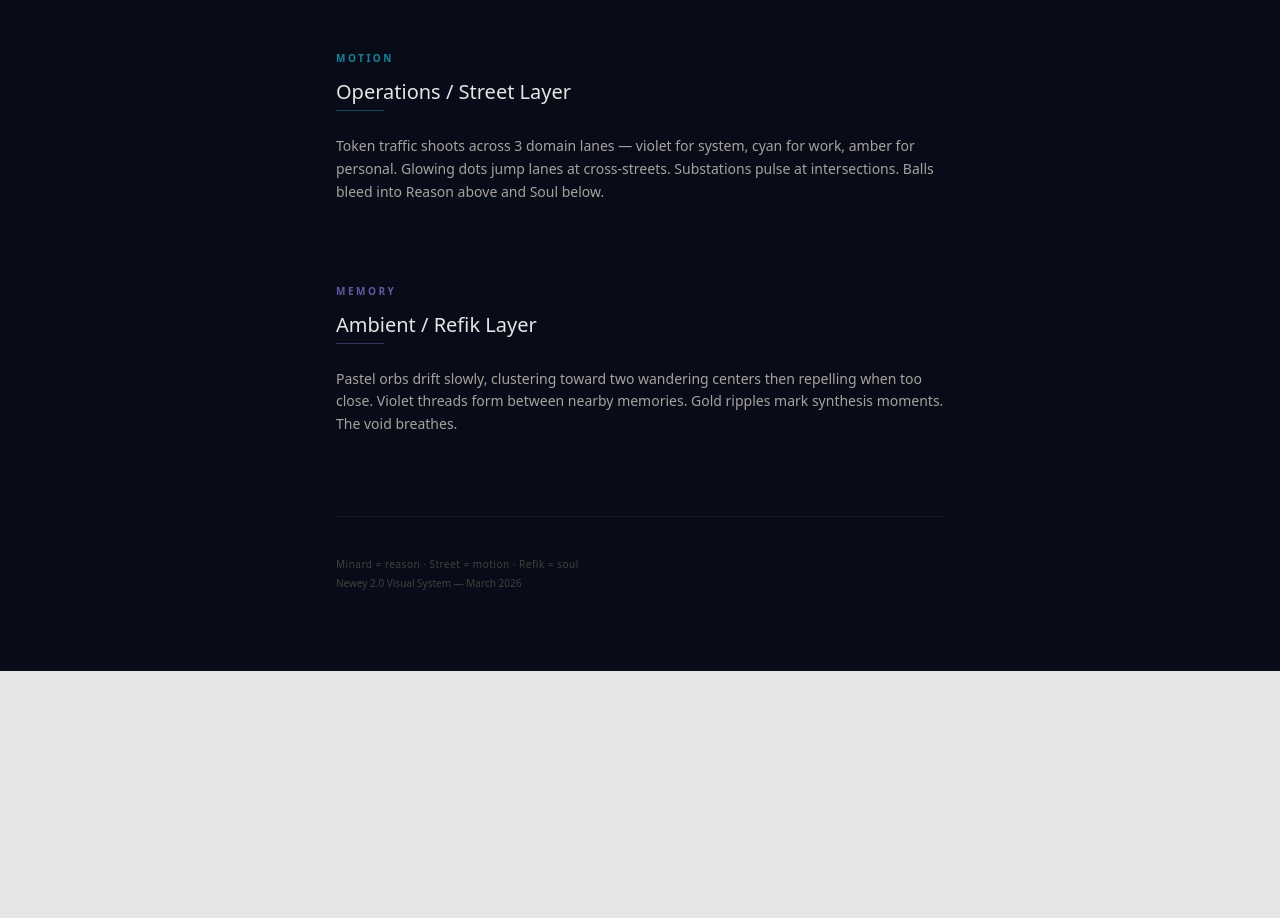
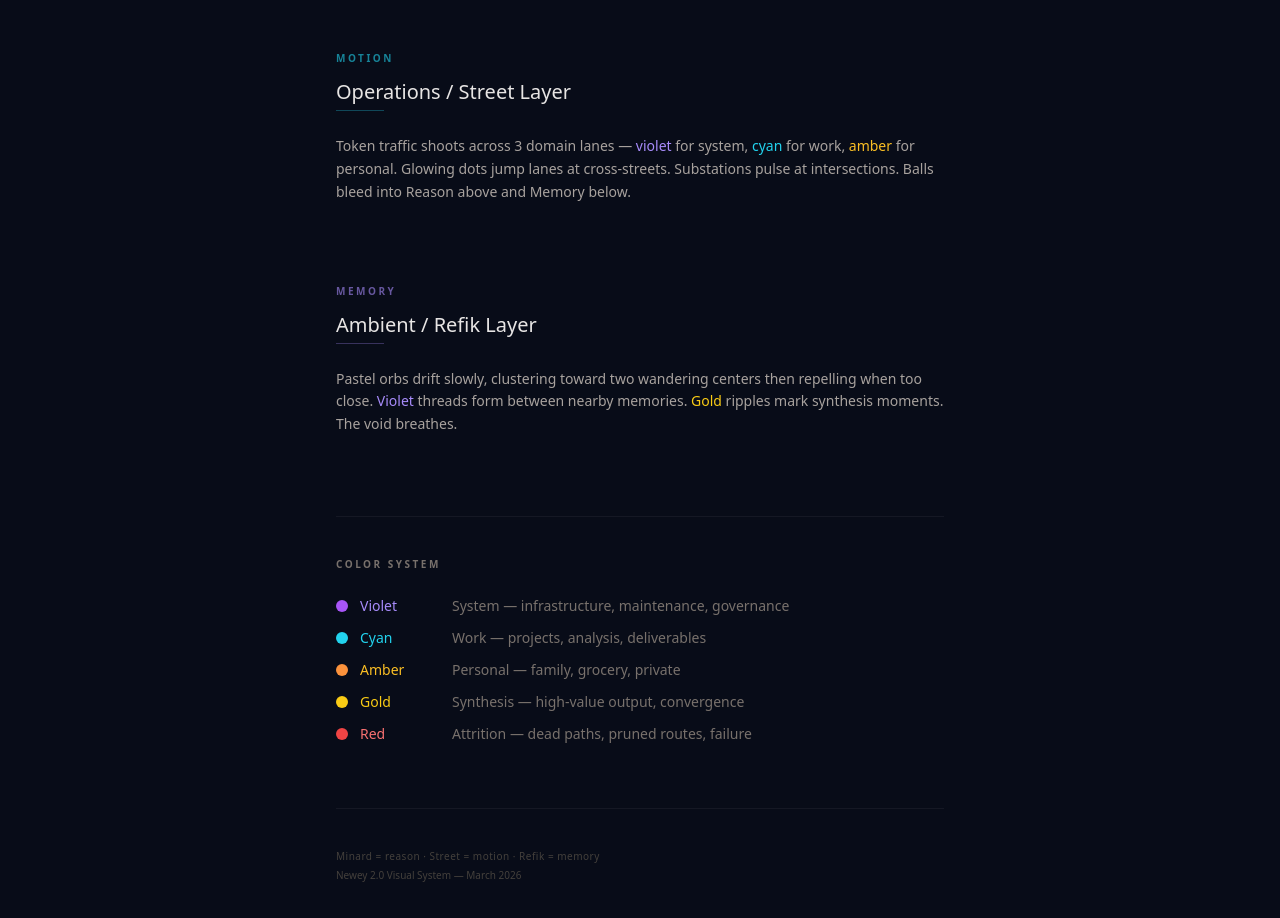
Before and after one commit to macneweyGIT26/newey-visual, a Next.js app: page /guide in a window 1280 px wide. Shown: the part 340-1258 px from the top of the page. Before the commit the page ends 1011 px from the top, so only its background shows below. Built offline with nearby package versions, Linux system fonts and the light colour scheme.

Commit message:
Guide: unified color system + inline color references in descriptions
All 5 colors documented with meaning:
Violet=system, Cyan=work, Amber=personal, Gold=synthesis, Red=attrition
Layer descriptions updated to reference correct colors
Soul→Memory in footer

```diff
--- a/src/app/guide/page.tsx
+++ b/src/app/guide/page.tsx
@@ -26,7 +26,7 @@ export default function GuidePage() {
           <h2 className="text-xl font-light text-stone-200 mb-1">Executive / Minard Layer</h2>
           <div className="w-12 h-px bg-amber-500/30 mb-6" />
           <p className="text-sm leading-relaxed text-stone-400">
-            Gold particles flow left→right through 5 reasoning stages, narrowing as paths are pruned. Cyan traces secondary routes. Violet marks supervisory oversight. Red flashes where paths die.
+            Particles flow left→right through 5 reasoning stages, narrowing as paths are pruned. <span className="text-violet-400">Violet</span> traces system work. <span className="text-cyan-400">Cyan</span> traces work output. <span className="text-amber-400">Amber</span> traces personal. <span className="text-red-400">Red</span> flashes where paths die.
           </p>
         </div>
 
@@ -35,7 +35,7 @@ export default function GuidePage() {
           <h2 className="text-xl font-light text-stone-200 mb-1">Operations / Street Layer</h2>
           <div className="w-12 h-px bg-cyan-400/30 mb-6" />
           <p className="text-sm leading-relaxed text-stone-400">
-            Token traffic shoots across 3 domain lanes — violet for system, cyan for work, amber for personal. Glowing dots jump lanes at cross-streets. Substations pulse at intersections. Balls bleed into Reason above and Soul below.
+            Token traffic shoots across 3 domain lanes — <span className="text-violet-400">violet</span> for system, <span className="text-cyan-400">cyan</span> for work, <span className="text-amber-400">amber</span> for personal. Glowing dots jump lanes at cross-streets. Substations pulse at intersections. Balls bleed into Reason above and Memory below.
           </p>
         </div>
 
@@ -44,13 +44,45 @@ export default function GuidePage() {
           <h2 className="text-xl font-light text-stone-200 mb-1">Ambient / Refik Layer</h2>
           <div className="w-12 h-px bg-violet-400/30 mb-6" />
           <p className="text-sm leading-relaxed text-stone-400">
-            Pastel orbs drift slowly, clustering toward two wandering centers then repelling when too close. Violet threads form between nearby memories. Gold ripples mark synthesis moments. The void breathes.
+            Pastel orbs drift slowly, clustering toward two wandering centers then repelling when too close. <span className="text-violet-400">Violet</span> threads form between nearby memories. <span className="text-yellow-400">Gold</span> ripples mark synthesis moments. The void breathes.
           </p>
+        </div>
+
+        {/* Unified Color Legend */}
+        <div className="mb-16 pt-10 border-t border-white/5">
+          <p className="text-[10px] font-semibold tracking-[0.25em] uppercase text-stone-500 mb-6">Color System</p>
+          <div className="space-y-3">
+            <div className="flex items-center gap-3">
+              <span className="w-3 h-3 rounded-full" style={{background:'rgb(168,85,247)'}} />
+              <span className="text-sm text-violet-400 w-20">Violet</span>
+              <span className="text-sm text-stone-500">System — infrastructure, maintenance, governance</span>
+            </div>
+            <div className="flex items-center gap-3">
+              <span className="w-3 h-3 rounded-full" style={{background:'rgb(34,211,238)'}} />
+              <span className="text-sm text-cyan-400 w-20">Cyan</span>
+              <span className="text-sm text-stone-500">Work — projects, analysis, deliverables</span>
+            </div>
+            <div className="flex items-center gap-3">
+              <span className="w-3 h-3 rounded-full" style={{background:'rgb(251,146,60)'}} />
+              <span className="text-sm text-amber-400 w-20">Amber</span>
+              <span className="text-sm text-stone-500">Personal — family, grocery, private</span>
+            </div>
+            <div className="flex items-center gap-3">
+              <span className="w-3 h-3 rounded-full" style={{background:'rgb(250,204,21)'}} />
+              <span className="text-sm text-yellow-400 w-20">Gold</span>
+              <span className="text-sm text-stone-500">Synthesis — high-value output, convergence</span>
+            </div>
+            <div className="flex items-center gap-3">
+              <span className="w-3 h-3 rounded-full" style={{background:'rgb(239,68,68)'}} />
+              <span className="text-sm text-red-400 w-20">Red</span>
+              <span className="text-sm text-stone-500">Attrition — dead paths, pruned routes, failure</span>
+            </div>
+          </div>
         </div>
 
         <div className="pt-10 border-t border-white/5">
           <p className="text-[10px] text-stone-700 tracking-wider">
-            Minard = reason · Street = motion · Refik = soul
+            Minard = reason · Street = motion · Refik = memory
           </p>
           <p className="text-[10px] text-stone-700 mt-1">
             Newey 2.0 Visual System — March 2026
```
Also changed, not shown: 3 other files (tests, documents, lock files or other folders).
